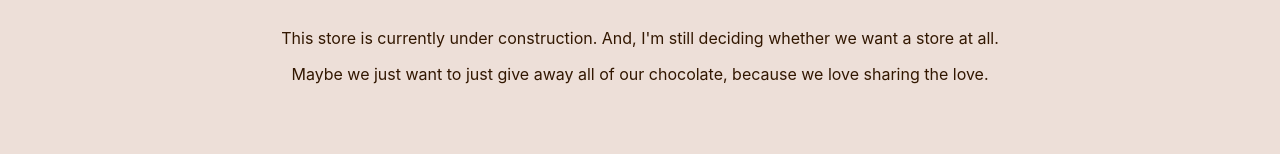
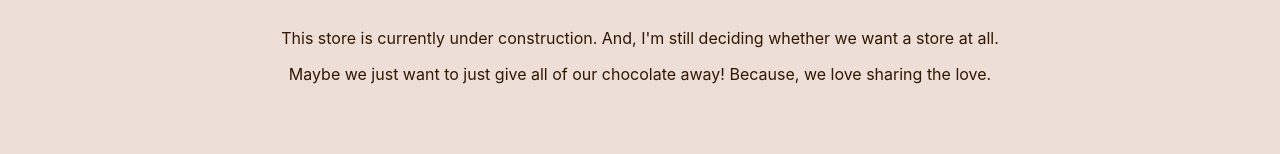
Before and after one commit to michaelpdidier/chocolate-website, a React (Vite) app: page /store in a window 1280 px wide. Shown: the part 195-349 px from the top of the page. Built offline with nearby package versions, Linux system fonts and the light colour scheme.

Commit message:
updated some verbiage

```diff
--- a/src/pages/Store.jsx
+++ b/src/pages/Store.jsx
@@ -21,7 +21,7 @@ const Store = () => {
             <div id='store-header'>
                 <h1>Welcome to our Chocolate Store!</h1>
                 <p>This store is currently under construction. And, I'm still deciding whether we want a store at all. </p>
-                <p> Maybe we just want to just give away all of our chocolate, because we love sharing the love. </p>
+                <p> Maybe we just want to just give all of our chocolate away! Because, we love sharing the love. </p>
             </div>
             <section className="cards-list">
                 {chocolateBars}
```
